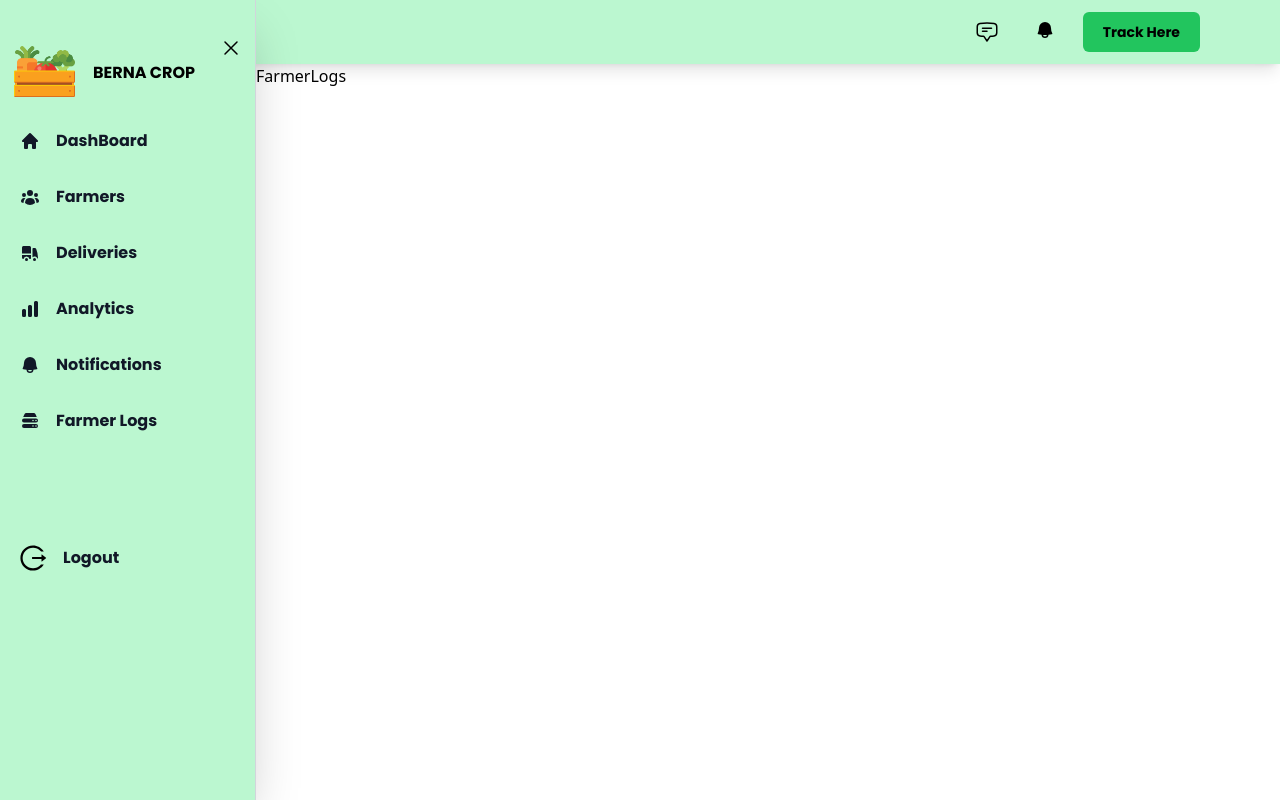
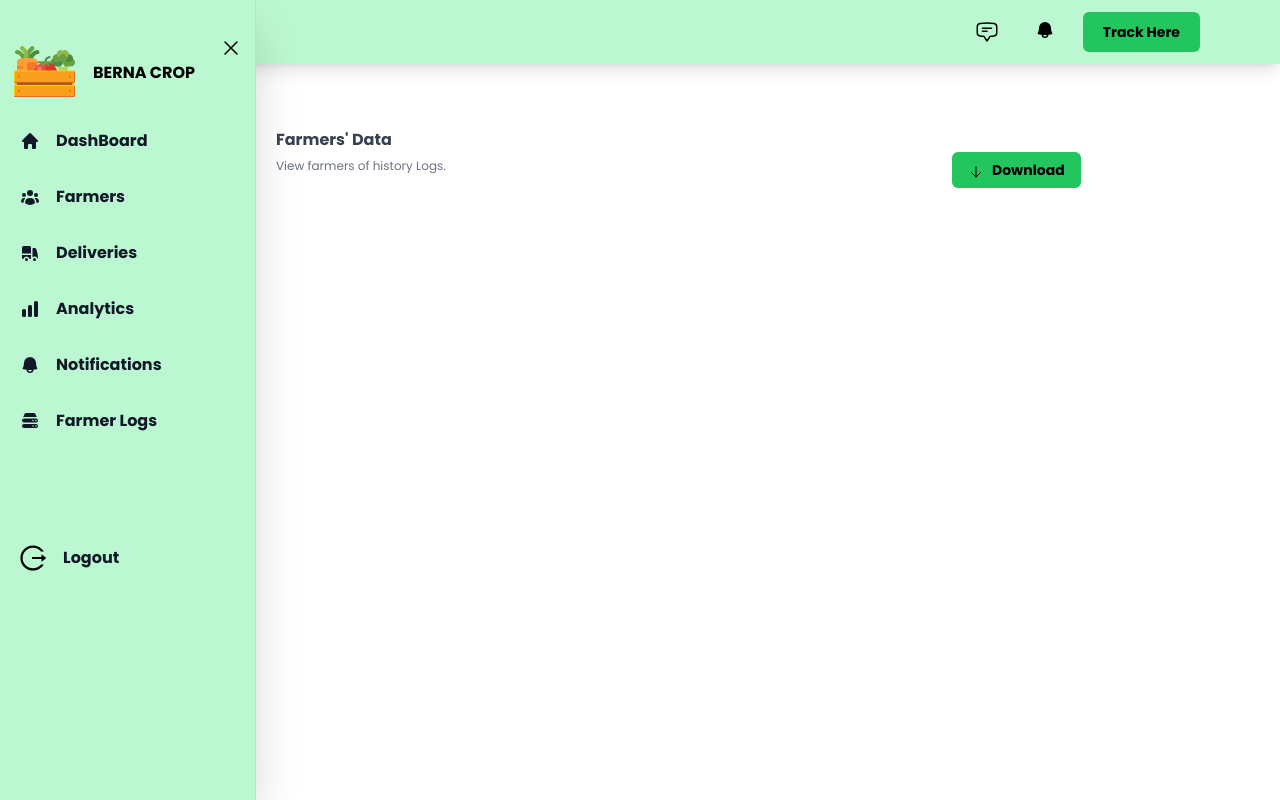
Before and after one commit to neilpagsss14/admin-page-crops, a React (Vite) app: page /farmer-logs in a window 1280 px wide. Built offline with nearby package versions, Linux system fonts and the light colour scheme.

Commit message:
added time picker

```diff
--- a/package.json
+++ b/package.json
@@ -13,6 +13,7 @@
     "@headlessui/react": "^1.7.18",
     "@heroicons/react": "^1.0.6",
     "react": "^18.2.0",
+    "react-datepicker": "^6.6.0",
     "react-dom": "^18.2.0",
     "react-router-dom": "^6.22.1"
   },
--- a/src/assets/modal/DisableFarmerModal.jsx
+++ b/src/assets/modal/DisableFarmerModal.jsx
@@ -15,7 +15,7 @@ function DisableFarmerModal({ showModal, toggleModal }) {
           type="button"
           className="text-white bg-green-600 hover:bg-green-800 mr-6 font-poppins rounded-lg text-sm inline-flex items-center px-5 py-2.5 text-center"
         >
-          Yes, I'm sure
+          No, Cancel
         </button>
         <button
           dataModalHide="popup-modal"
--- a/src/pages/Dashboard.jsx
+++ b/src/pages/Dashboard.jsx
@@ -2,11 +2,13 @@ import React from "react";
 import { NotificationIcon, RecentIcon } from "../assets/svg";
 
 function Dashboard() {
-  const currentDate = new Date().toLocaleDateString("en-US", {
+  const currentDateTime = new Date().toLocaleString("en-US", {
     weekday: "long",
     year: "numeric",
     month: "long",
     day: "numeric",
+    hour: "numeric",
+    minute: "numeric",
   });
 
   return (
@@ -23,9 +25,9 @@ function Dashboard() {
                   <div className="flex-cols grid grid-cols-1 md:grid-cols-2 justify-between">
                     <div>
                       <span className="font-poppins text-gray-700">
-                        Overall crops as of{" "}
+                        Overall crops as of
                         <span className="font-poppins-bold text-black">
-                          {currentDate}
+                          {" " + currentDateTime}
                         </span>
                       </span>
                     </div>
@@ -44,7 +46,7 @@ function Dashboard() {
                     </div>
                     <div className="flex flex-col items-center justify-center cursor-pointer gap-2">
                       <span className="flex flex-row text-4xl font-poppins-bold ">
-                        5
+                        0
                       </span>
                       <span className="font-poppins text-gray-600 text-sm">
                         UPCOMING
@@ -52,7 +54,7 @@ function Dashboard() {
                     </div>
                     <div className="flex flex-col items-center justify-center cursor-pointer gap-2">
                       <span className="flex flex-row text-4xl font-poppins-bold ">
-                        15
+                        0
                       </span>
                       <span className="font-poppins text-gray-600 text-sm">
                         COMPLETED
@@ -60,7 +62,7 @@ function Dashboard() {
                     </div>
                     <div className="flex flex-col items-center justify-center cursor-pointer gap-2">
                       <span className="flex flex-row text-4xl font-poppins-bold ">
-                        25
+                        0
                       </span>
                       <span className="font-poppins text-gray-600 text-sm">
                         VERIFIED
--- a/src/pages/FarmerLogs.jsx
+++ b/src/pages/FarmerLogs.jsx
@@ -1,9 +1,37 @@
-import React from "react";
+import React, { useState } from "react";
+import DatePicker from "react-datepicker";
+import { DownloadIcon } from "../assets/svg";
 
 function FarmerLogs() {
+  const [selectedDate, setSelectedDate] = useState(null);
+
+  const handleDateChange = (date) => {
+    setSelectedDate(date);
+    // You can perform additional actions here when the date is selected
+  };
   return (
-    <div>
-      <div>FarmerLogs</div>
+    <div className="px-5 py-5 sm:px-2">
+      <div className="flex items-center max-w-screen-lg py-8 sm:px-8 justify-between">
+        <div>
+          <h2 className="font-poppins-bold text-gray-700">Farmers' Data</h2>
+          <span className="text-xs font-poppins text-gray-500">
+            View farmers of history Logs.
+          </span>
+        </div>
+        <div className="flex items-center justify-between">
+          <div className="ml-10 spacex-8 lg:ml-40">
+            <DatePicker
+              selected={selectedDate}
+              onChange={handleDateChange}
+              dateFormat="MM/dd/yyyy"
+              className="rounded-md bg-white px-4 py-2 text-sm font-poppins-bold text-black"
+            />
+            <button className="flex items-end gap-2 rounded-md bg-green-500 px-4 py-2 text-sm font-poppins-bold text-black hover:bg-green-700">
+              {DownloadIcon()}Download
+            </button>
+          </div>
+        </div>
+      </div>
     </div>
   );
 }
```
Also changed, not shown: 2 other files (tests, documents, lock files or other folders).
